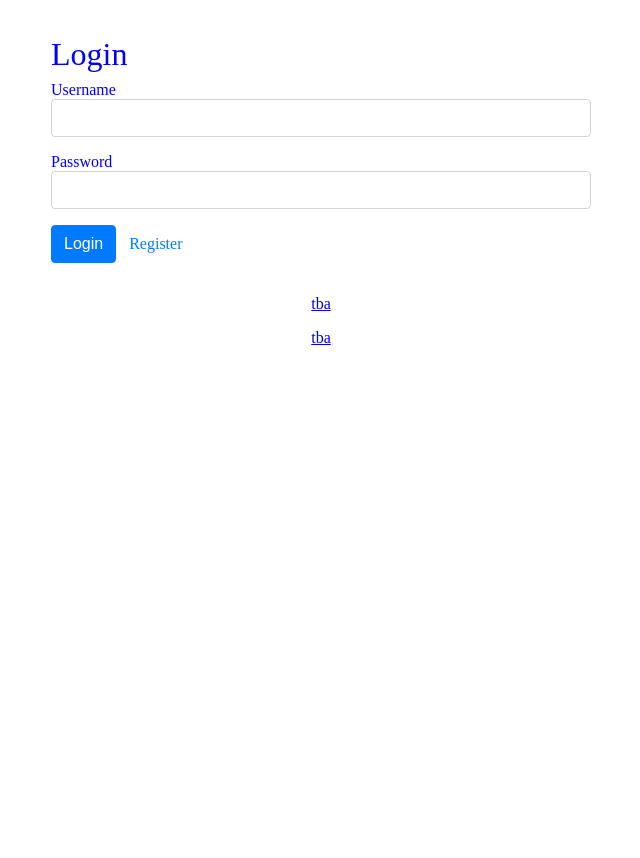
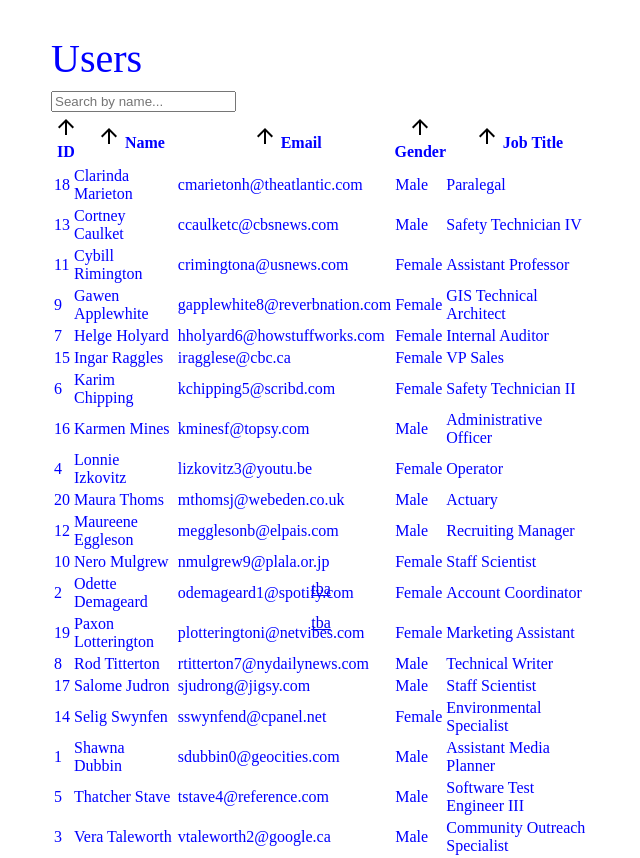
Before and after one commit to eag1ex/payme-app, a Vue app: page /edit in a window 1280 px wide. Before the commit this address led to /login. Shown: the whole page, without its empty margins (319-959 px from the left). Before the commit the page ends 800 px from the top, so only its background shows below. Built offline with nearby package versions, Linux system fonts and the light colour scheme.

Commit message:
update webpack config, add create component

```diff
--- a/package.json
+++ b/package.json
@@ -10,10 +10,12 @@
 		"@babel/polyfill": "^7.0.0",
 		"@vue/babel-preset-app": "^3.4.1",
 		"bootstrap": "^4.3.1",
+		"bootstrap-vue": "^2.0.0-rc.13",
 		"eslint-import-resolver-webpack": "^0.11.0",
 		"vee-validate": "^2.1.0-beta.6",
 		"vue": "^2.5.16",
 		"vue-eslint-parser": "^6.0.2",
+		"vue-material": "^1.0.0-beta-10.2",
 		"vue-router": "^3.0.1",
 		"vuex": "^3.0.1"
 	},
--- /dev/null
+++ b/src/create/CreatePage.vue
@@ -0,0 +1,210 @@
+<template>
+  <div>
+    <md-table v-model="searched" md-sort="name" md-sort-order="asc" md-card md-fixed-header>
+      <md-table-toolbar>
+        <div class="md-toolbar-section-start">
+          <h1 class="md-title">Users</h1>
+        </div>
+
+        <md-field md-clearable class="md-toolbar-section-end">
+          <md-input placeholder="Search by name..." v-model="search" @input="searchOnTable" />
+        </md-field>
+      </md-table-toolbar>
+
+      <md-table-empty-state
+        md-label="No users found"
+        :md-description="`No user found for this '${search}' query. Try a different search term or create a new user.`">
+        <md-button class="md-primary md-raised" @click="newUser">Create New User</md-button>
+      </md-table-empty-state>
+
+      <md-table-row slot="md-table-row" slot-scope="{ item }">
+        <md-table-cell md-label="ID" md-sort-by="id" md-numeric>{{ item.id }}</md-table-cell>
+        <md-table-cell md-label="Name" md-sort-by="name">{{ item.name }}</md-table-cell>
+        <md-table-cell md-label="Email" md-sort-by="email">{{ item.email }}</md-table-cell>
+        <md-table-cell md-label="Gender" md-sort-by="gender">{{ item.gender }}</md-table-cell>
+        <md-table-cell md-label="Job Title" md-sort-by="title">{{ item.title }}</md-table-cell>
+      </md-table-row>
+    </md-table>
+  </div>
+</template>
+
+<script>
+  const toLower = text => {
+    return text.toString().toLowerCase()
+  }
+
+  const searchByName = (items, term) => {
+    if (term) {
+      return items.filter(item => toLower(item.name).includes(toLower(term)))
+    }
+
+    return items
+  }
+
+  export default {
+    name: 'TableSearch',
+    data: () => ({
+      search: null,
+      searched: [],
+      users: [
+        {
+          id: 1,
+          name: "Shawna Dubbin",
+          email: "sdubbin0@geocities.com",
+          gender: "Male",
+          title: "Assistant Media Planner"
+        },
+        {
+          id: 2,
+          name: "Odette Demageard",
+          email: "odemageard1@spotify.com",
+          gender: "Female",
+          title: "Account Coordinator"
+        },
+        {
+          id: 3,
+          name: "Vera Taleworth",
+          email: "vtaleworth2@google.ca",
+          gender: "Male",
+          title: "Community Outreach Specialist"
+        },
+        {
+          id: 4,
+          name: "Lonnie Izkovitz",
+          email: "lizkovitz3@youtu.be",
+          gender: "Female",
+          title: "Operator"
+        },
+        {
+          id: 5,
+          name: "Thatcher Stave",
+          email: "tstave4@reference.com",
+          gender: "Male",
+          title: "Software Test Engineer III"
+        },
+        {
+          id: 6,
+          name: "Karim Chipping",
+          email: "kchipping5@scribd.com",
+          gender: "Female",
+          title: "Safety Technician II"
+        },
+        {
+          id: 7,
+          name: "Helge Holyard",
+          email: "hholyard6@howstuffworks.com",
+          gender: "Female",
+          title: "Internal Auditor"
+        },
+        {
+          id: 8,
+          name: "Rod Titterton",
+          email: "rtitterton7@nydailynews.com",
+          gender: "Male",
+          title: "Technical Writer"
+        },
+        {
+          id: 9,
+          name: "Gawen Applewhite",
+          email: "gapplewhite8@reverbnation.com",
+          gender: "Female",
+          title: "GIS Technical Architect"
+        },
+        {
+          id: 10,
+          name: "Nero Mulgrew",
+          email: "nmulgrew9@plala.or.jp",
+          gender: "Female",
+          title: "Staff Scientist"
+        },
+        {
+          id: 11,
+          name: "Cybill Rimington",
+          email: "crimingtona@usnews.com",
+          gender: "Female",
+          title: "Assistant Professor"
+        },
+        {
+          id: 12,
+          name: "Maureene Eggleson",
+          email: "megglesonb@elpais.com",
+          gender: "Male",
+          title: "Recruiting Manager"
+        },
+        {
+          id: 13,
+          name: "Cortney Caulket",
+          email: "ccaulketc@cbsnews.com",
+          gender: "Male",
+          title: "Safety Technician IV"
+        },
+        {
+          id: 14,
+          name: "Selig Swynfen",
+          email: "sswynfend@cpanel.net",
+          gender: "Female",
+          title: "Environmental Specialist"
+        },
+        {
+          id: 15,
+          name: "Ingar Raggles",
+          email: "iragglese@cbc.ca",
+          gender: "Female",
+          title: "VP Sales"
+        },
+        {
+          id: 16,
+          name: "Karmen Mines",
+          email: "kminesf@topsy.com",
+          gender: "Male",
+          title: "Administrative Officer"
+        },
+        {
+          id: 17,
+          name: "Salome Judron",
+          email: "sjudrong@jigsy.com",
+          gender: "Male",
+          title: "Staff Scientist"
+        },
+        {
+          id: 18,
+          name: "Clarinda Marieton",
+          email: "cmarietonh@theatlantic.com",
+          gender: "Male",
+          title: "Paralegal"
+        },
+        {
+          id: 19,
+          name: "Paxon Lotterington",
+          email: "plotteringtoni@netvibes.com",
+          gender: "Female",
+          title: "Marketing Assistant"
+        },
+        {
+          id: 20,
+          name: "Maura Thoms",
+          email: "mthomsj@webeden.co.uk",
+          gender: "Male",
+          title: "Actuary"
+        }
+      ]
+    }),
+    methods: {
+      newUser () {
+        window.alert('Noop')
+      },
+      searchOnTable () {
+        this.searched = searchByName(this.users, this.search)
+      }
+    },
+    created () {
+      this.searched = this.users
+    }
+  }
+</script>
+
+<style lang="scss" scoped>
+  .md-field {
+    max-width: 300px;
+  }
+</style>
--- a/src/libs/router.js
+++ b/src/libs/router.js
@@ -4,7 +4,7 @@
 import HomePage from '../home/HomePage';
 import LoginPage from '../login/LoginPage';
 import RegisterPage from '../register/RegisterPage';
-
+import CreatePage from '../create/CreatePage';
 Vue.use(Router);
 
 export const router = new Router({
@@ -13,21 +13,21 @@
 		{ path: '/', component: HomePage },
 		{ path: '/login', component: LoginPage },
 		{ path: '/register', component: RegisterPage },
-
+		{ path: '/edit', component: CreatePage },
 		// otherwise redirect to home
 		{ path: '*', redirect: '/' }
 	]
 });
 
 router.beforeEach((to, from, next) => {
+	// NOTE disable auth
 	// redirect to login page if not logged in and trying to access a restricted page
-	const publicPages = [ '/login', '/register' ];
-	const authRequired = !publicPages.includes(to.path);
-	const loggedIn = localStorage.getItem('user');
-
-	if (authRequired && !loggedIn) {
-		return next('/login');
-	}
+	//	const publicPages = [ '/login', '/register' ];
+	//	const authRequired = !publicPages.includes(to.path);
+	//	const loggedIn = localStorage.getItem('user');
+	// if (authRequired && !loggedIn) {
+	// 	return next('/login');
+	// }
 
 	next();
 });
--- a/src/libs/styles/index.scss
+++ b/src/libs/styles/index.scss
@@ -3,4 +3,6 @@
 @import './variables';
 @import './theme';
 @import "./bootstrap";
+@import 'node_modules/bootstrap-vue/src/index';
+//@import './vue-material/dist/vue-material.min.css';
 @import "./main";
--- a/webpack/webpack.comm.js
+++ b/webpack/webpack.comm.js
@@ -4,21 +4,12 @@
 const HtmlWebpackPlugin = require('html-webpack-plugin');
 //const MiniCssExtractPlugin = require('mini-css-extract-plugin')
 module.exports = {
-	//   module: {
-	//     rules: [
-	//         {
-	//             test: /\.vue?$/,
-	//             exclude: /(node_modules)/,
-	//             use: 'vue-loader'
-	//         },
-	//         {
-	//             test: /\.js?$/,
-	//             exclude: /(node_modules)/,
-	//             use: 'babel-loader'
-	//         }
-	//     ]
-	// },
-
+	externals: {
+		// global app config object
+		config: JSON.stringify({
+			apiUrl: 'http://localhost:4000'
+		})
+	},
 	entry: {
 		app: Path.resolve(__dirname, '../src/index.js')
 	},
--- a/webpack/webpack.config.dev.js
+++ b/webpack/webpack.config.dev.js
@@ -1,4 +1,4 @@
-//const path = require('path');
+const Path = require('path');
 const Webpack = require('webpack');
 const merge = require('webpack-merge');
 const common = require('./webpack.comm.js');
--- a/webpack/webpack.config.prod.js
+++ b/webpack/webpack.config.prod.js
@@ -1,4 +1,4 @@
-//const path = require('path');
+const Path = require('path');
 const Webpack = require('webpack');
 const merge = require('webpack-merge');
 const MiniCssExtractPlugin = require('mini-css-extract-plugin');
```
Also changed, not shown: src/index.js (+10 -2 lines), info.txt (added), 8 other files (tests, documents, lock files or other folders).
